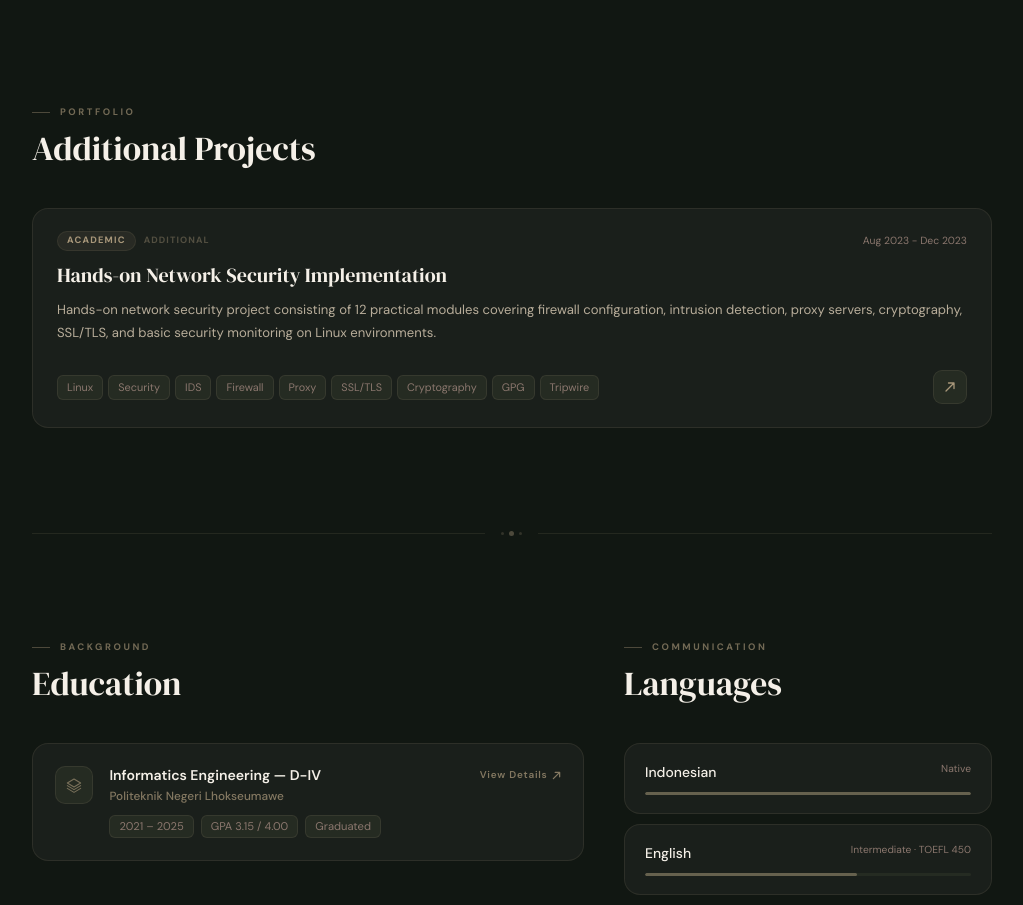
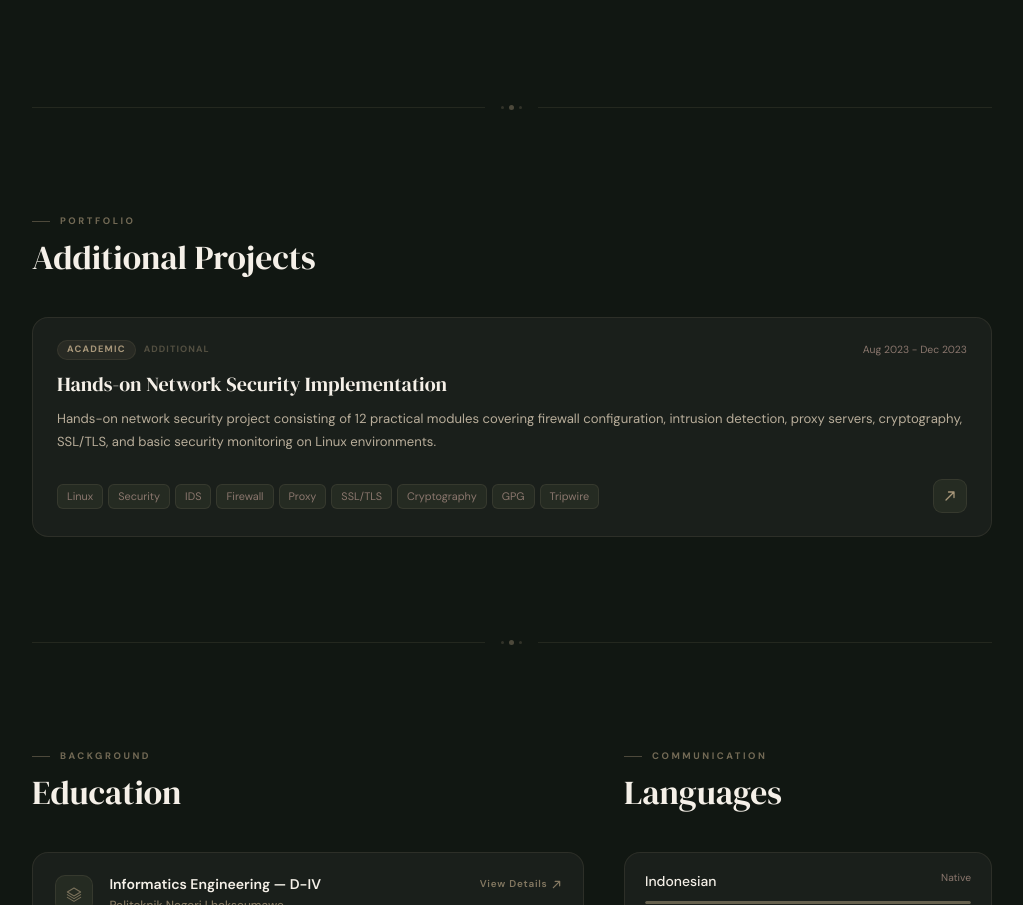
Before and after one commit to Furqan-sykss/my-portfolio, a Next.js app: page / in a window 1280 px wide. Shown: the part 3600-4505 px from the top of the page, without its empty margins (127-1150 px from the left). Built offline with nearby package versions, Linux system fonts and the light colour scheme.

Commit message:
24 Mei 2026 | fix cadditional project card

```diff
--- a/app/page.tsx
+++ b/app/page.tsx
@@ -2779,12 +2779,13 @@ export default function HomePage() {
             </div>
           </section>
         </FadeUp>
+        <Divider />
 
         <FadeUp>
           <section id="additional-projects">
             <SectionHeader eyebrow="Portfolio" title="Additional Projects" />
             <div
-              className="bento-grid"
+              className="bento-grid-plain"
               style={{
                 display: "grid",
                 gridTemplateColumns: "repeat(3, 1fr)",
```
